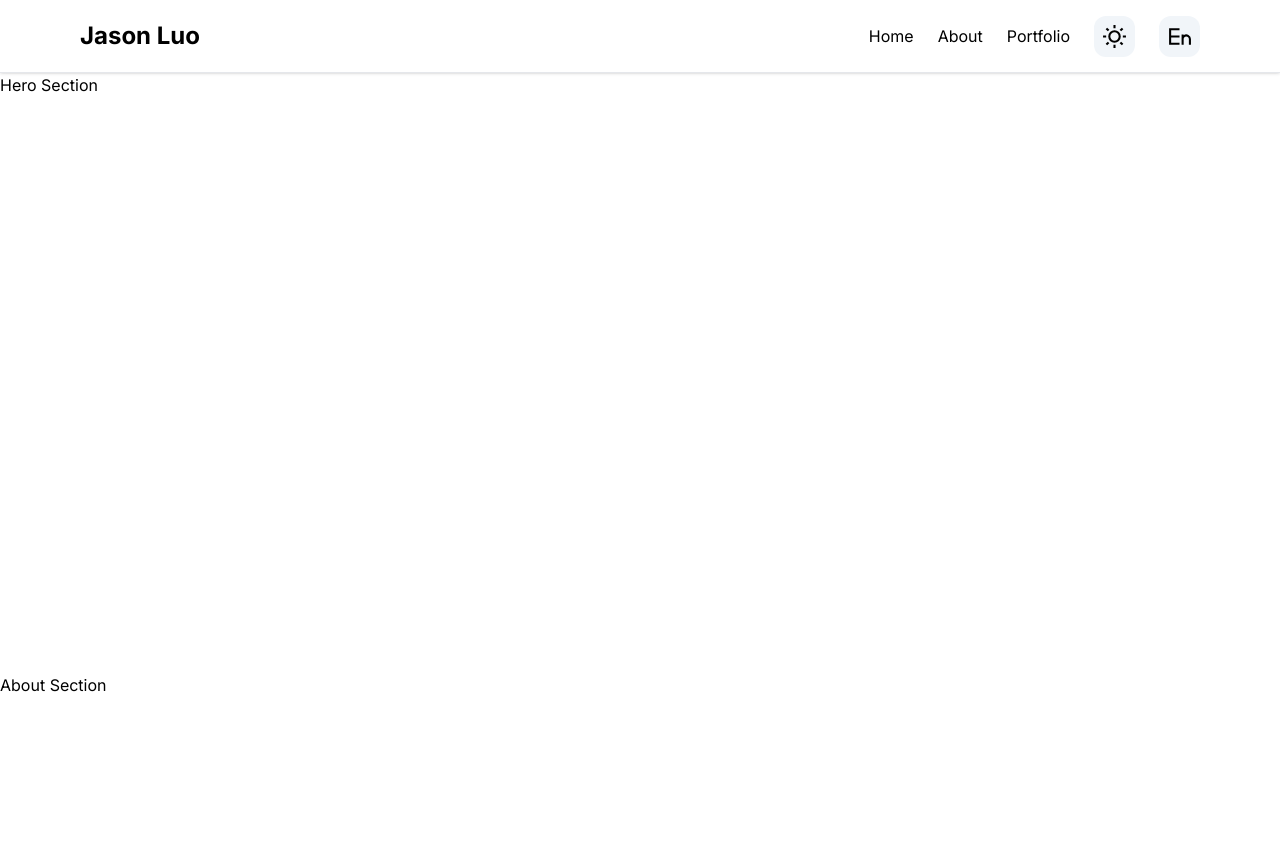
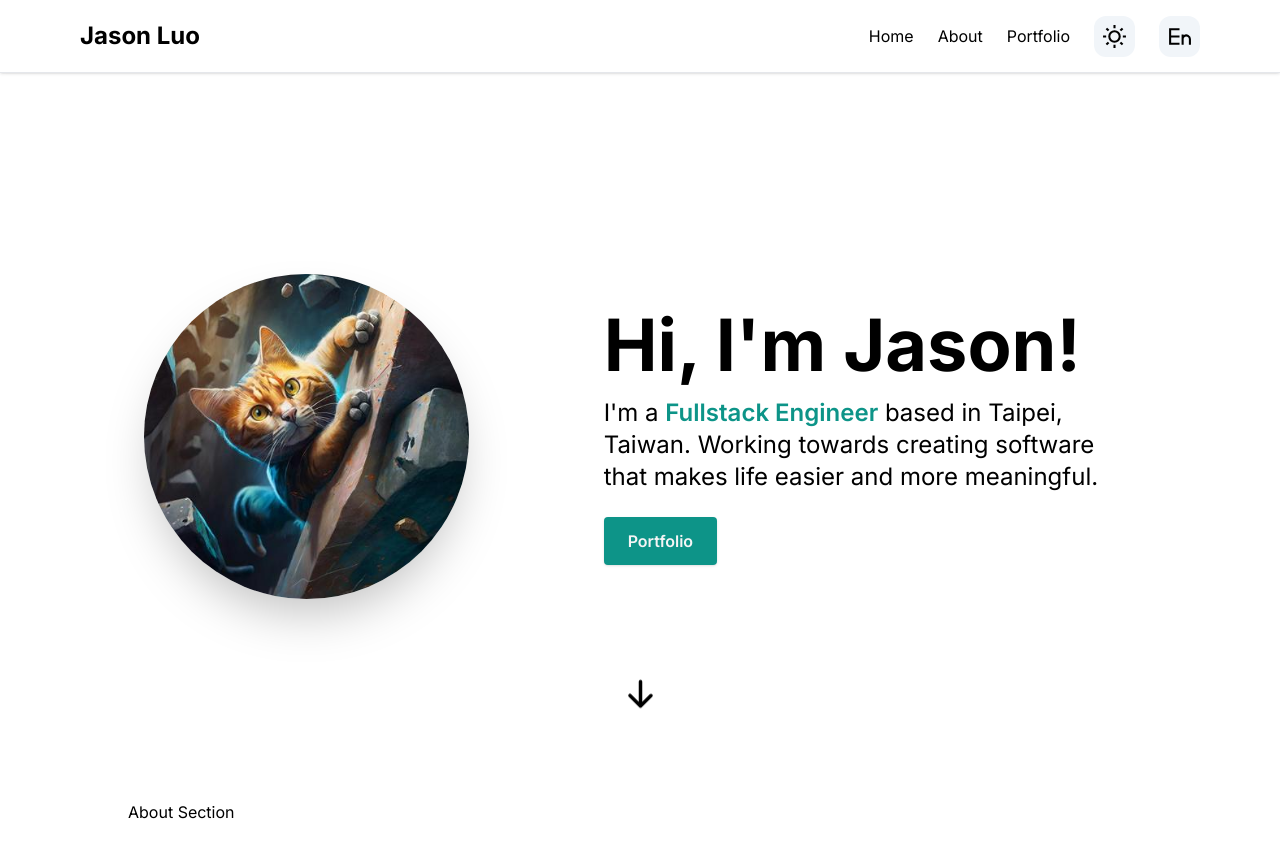
Before and after one commit to jasonluo07/jasonluo07-brand, a Next.js app: page / in a window 1280 px wide. Shown: the top 858 px of the page. Built offline with nearby package versions, Linux system fonts and the light colour scheme.

Commit message:
feat: Add component <HeroSection />

```diff
--- a/src/app/components/HeroSection.tsx
+++ b/src/app/components/HeroSection.tsx
@@ -1,7 +1,32 @@
+import Image from 'next/image';
+import Link from 'next/link';
+import { HiArrowDown } from 'react-icons/hi';
+
 const HeroSection = function () {
   return (
-    <section id="hero" className="h-[600px]">
-      <div>Hero Section</div>
+    <section
+      id="hero"
+      className="relative flex h-[calc(100vh-73px)] flex-col items-center justify-center px-4 text-center md:flex-row md:text-left"
+    >
+      <div className="md:w-1/2">
+        <Image src="/headshot.jpeg" width={325} height={325} className="rounded-full shadow-2xl" alt="headshot" />
+      </div>
+      <div className="ml-4 mt-6 md:mt-0 md:w-3/5">
+        <h1 className="text-4xl font-bold md:text-7xl">Hi, I&#39;m Jason!</h1>
+        <p className="mb-6 mt-4 text-lg md:text-2xl">
+          I&#39;m a <span className="font-semibold text-teal-600">Fullstack Engineer</span> based in Taipei, Taiwan.
+          Working towards creating software that makes life easier and more meaningful.
+        </p>
+        <Link
+          href="#portfolio"
+          className="inline-block rounded bg-teal-600 px-6 py-3 font-semibold text-neutral-100 shadow hover:bg-teal-700"
+        >
+          Portfolio
+        </Link>
+      </div>
+      <Link href="#about" className="absolute bottom-[5vh] md:bottom-[10vh]">
+        <HiArrowDown size={35} className="animate-bounce" />
+      </Link>
     </section>
   );
 };
--- a/src/app/layout.tsx
+++ b/src/app/layout.tsx
@@ -24,7 +24,7 @@ const RootLayout = function ({ children }: RootLayoutProps) {
       <body className={inter.className}>
         <Providers>
           <Header />
-          <main>{children}</main>
+          {children}
           <Footer />
         </Providers>
       </body>
--- a/src/app/page.tsx
+++ b/src/app/page.tsx
@@ -4,11 +4,11 @@ import PortfolioSection from './components/PortfolioSection';
 
 const Home = function () {
   return (
-    <>
+    <main className="mx-auto max-w-3xl md:max-w-5xl">
       <HeroSection />
       <AboutSection />
       <PortfolioSection />
-    </>
+    </main>
   );
 };
 
--- a/tailwind.config.ts
+++ b/tailwind.config.ts
@@ -9,6 +9,7 @@ const tailwindConfig: TailwindConfig = {
   ],
   theme: {
     extend: {
+      screens: { sm: '480px', md: '768px', lg: '976px', xl: '1440pd' },
       backgroundImage: {
         'gradient-radial': 'radial-gradient(var(--tw-gradient-stops))',
         'gradient-conic': 'conic-gradient(from 180deg at 50% 50%, var(--tw-gradient-stops))',
```
Also changed, not shown: project-words.txt, public/headshot.jpeg (added).
